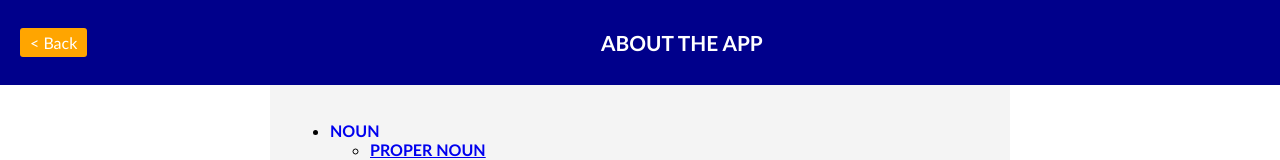
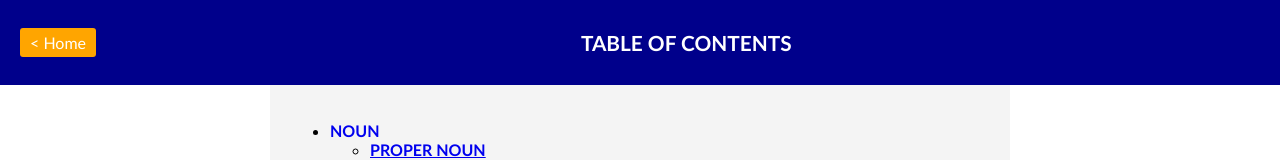
Before and after one commit to StartClass/startclass.github.io, a plain HTML site: page contents.html in a window 1280 px wide. Shown: the top 160 px of the page. Drawn offline with Linux system fonts and the light colour scheme.

Commit message:
Add files via upload

```diff
--- a/contents.html
+++ b/contents.html
@@ -3,17 +3,17 @@
     <head>
         <meta charset="UTF-8">
         <meta name="viewport" content="width=device-width, initial-scale=1.0">
-        <title>EDU 499</title>
+        <title>Table of Contents | Start Class</title>
         <link rel="stylesheet" href="style.css">
     </head>
     <body>
         <header class="">
             <a href="/">
-                <span><&nbsp;Back</span>
+                <span><&nbsp;Home</span>
             </a>
             &nbsp;&nbsp;&nbsp;&nbsp;
 
-            <h1>About the App</h1>
+            <h1>Table of Contents</h1>
         </header>
         <main class="padding">
 
```
Also changed, not shown: about.html (+2 -2 lines).
